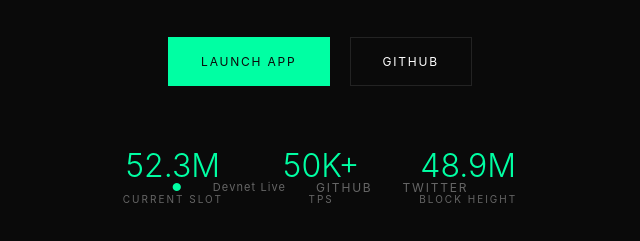
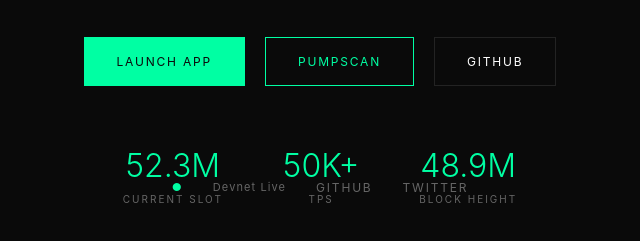
Before and after one commit to Ciooo44/pumpchain, a website: page frontend/public/index.html in a window 1280 px wide. Shown: the part 565-806 px from the top of the page, without its empty margins (320-960 px from the left). Drawn offline with Linux system fonts and the light colour scheme; no server answers.

Commit message:
Add PumpScan link to homepage

```diff
--- a/frontend/public/index.html
+++ b/frontend/public/index.html
@@ -124,6 +124,7 @@
 
   <div class="links">
     <a href="launchpad.html" class="primary">Launch App</a>
+    <a href="explorer.html" style="color: #00ffa3; border-color: #00ffa3;">PumpScan</a>
     <a href="https://github.com/Ciooo44/pumpchain" target="_blank">GitHub</a>
   </div>
 
```
Also changed, not shown: 6 other files.
